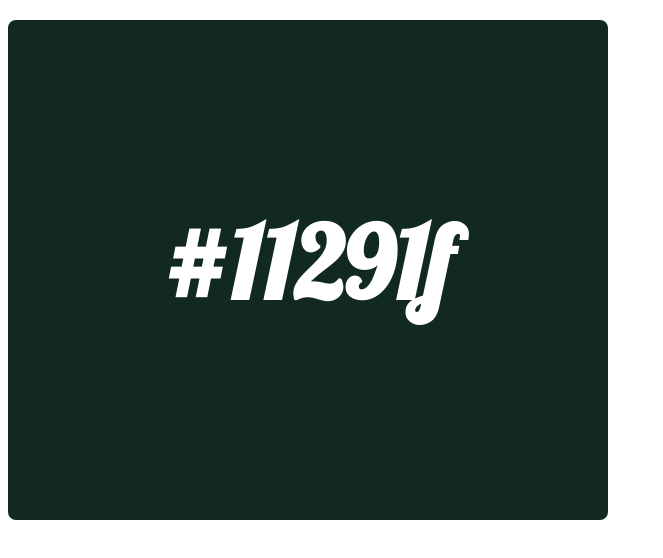
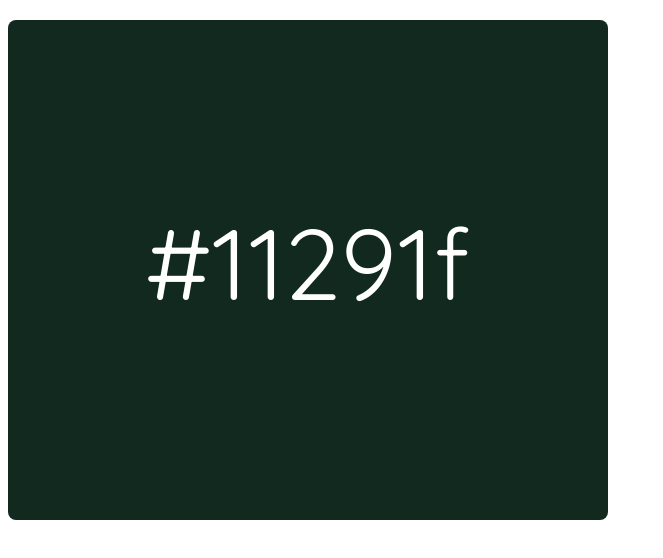
Before and after one commit to cv00132/sixth-project-hrd, a plain HTML site: page index.html in a window 1280 px wide. Shown: the whole page, without its empty margins (0-663 px from the left). Drawn offline with Linux system fonts and the light colour scheme.

Commit message:
Added Readme and fixed styling.

```diff
--- a/index.html
+++ b/index.html
@@ -2,7 +2,7 @@
 <html>
   <head>
     <link rel="stylesheet" href="style.css">
-    <link href="https://fonts.googleapis.com/css?family=Lobster" rel="stylesheet" type="text/css">
+    <link href="https://fonts.googleapis.com/css?family=Quicksand" rel="stylesheet">
     <title>
       Color Clock
     </title>
--- a/style.scss
+++ b/style.scss
@@ -1,6 +1,6 @@
 #bG {
-  font-family: sans-serif;
-  color: black;
+  font-family: 'Quicksand', sans-serif;
+  color: white;
   text-align: center;
   width: 600px;
   height: 500px;
@@ -13,6 +13,6 @@
   text-align: center;
   font-size: 100px;
   height: 500px;
-  margin: 200px 0;
+  margin: 20px 0;
   padding: 180px 0;
 }
```
Also changed, not shown: style.css, 1 other file.
